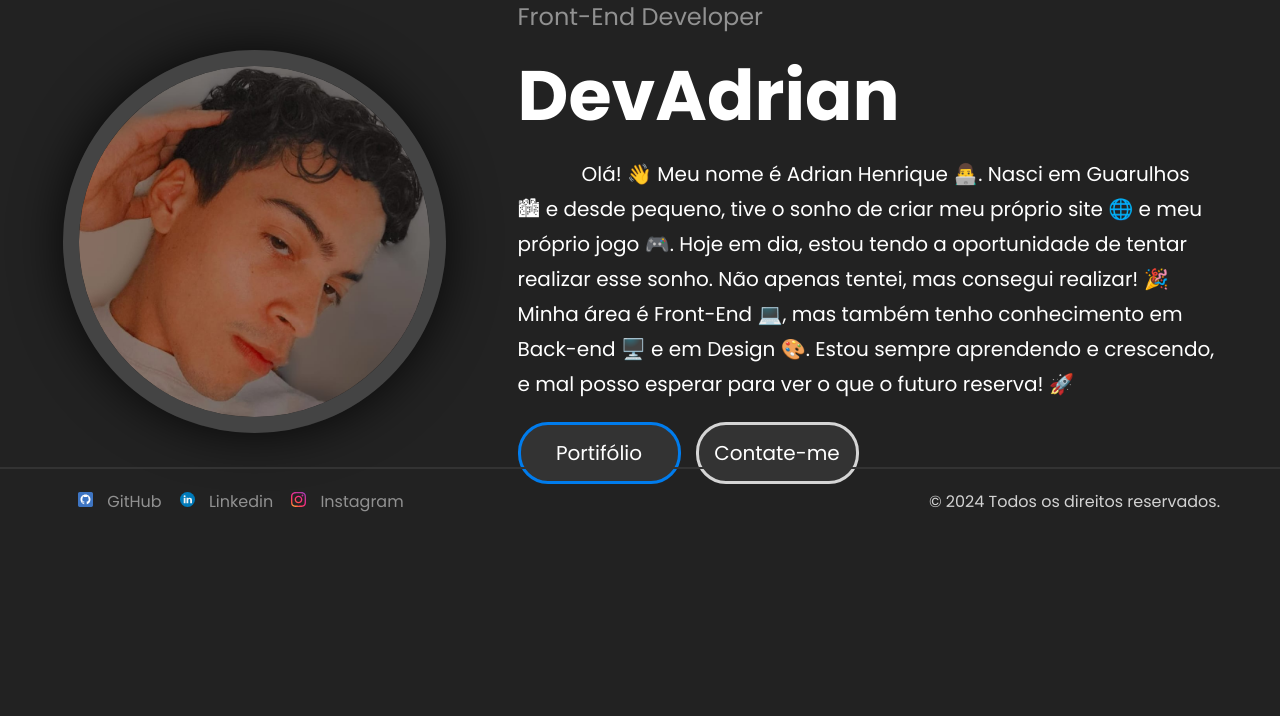
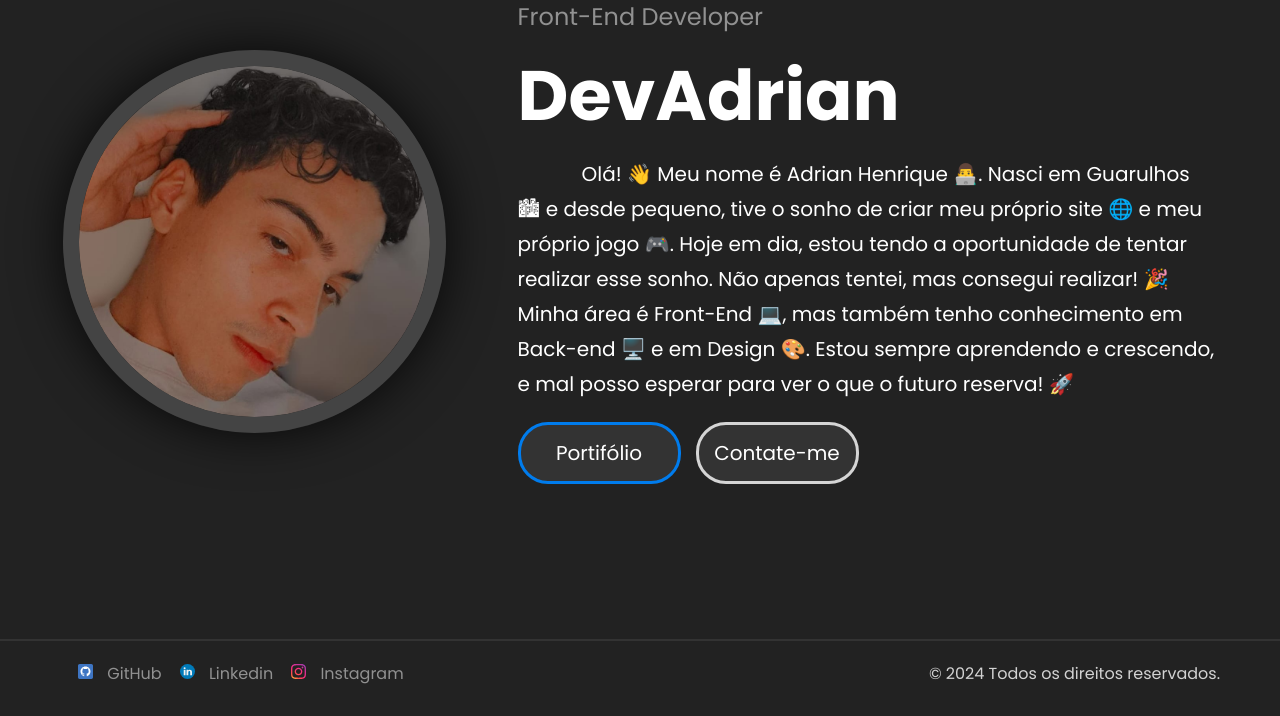
Before and after one commit to Adrianhenrrique/Adrianhenrrique.github.io, a PHP site: page / in a window 1280 px wide. Shown: the part 256-972 px from the top of the page. Before the commit the page ends 768 px from the top, so only its background shows below. Run offline with PHP 8.4, Linux system fonts and the light colour scheme; some web fonts are replaced.

Commit message:
Update footer and section in css

```diff
--- a/style.css
+++ b/style.css
@@ -90,7 +90,7 @@ section {
     display: flex;
     justify-content: center;
     align-items: center;
-    margin-bottom: auto;
+    margin-bottom: 155px;
 }
 
 section img {
@@ -181,10 +181,10 @@ footer {
     justify-content: space-between;
     align-items: center;
     padding: 15px 60px 25px 60px;
-    position: absolute;
+    /* position: absolute;
     bottom: 0;
     left: 0;
-    right: 0;
+    right: 0; */
     border-top: solid 2px #333;
 }
 
```
